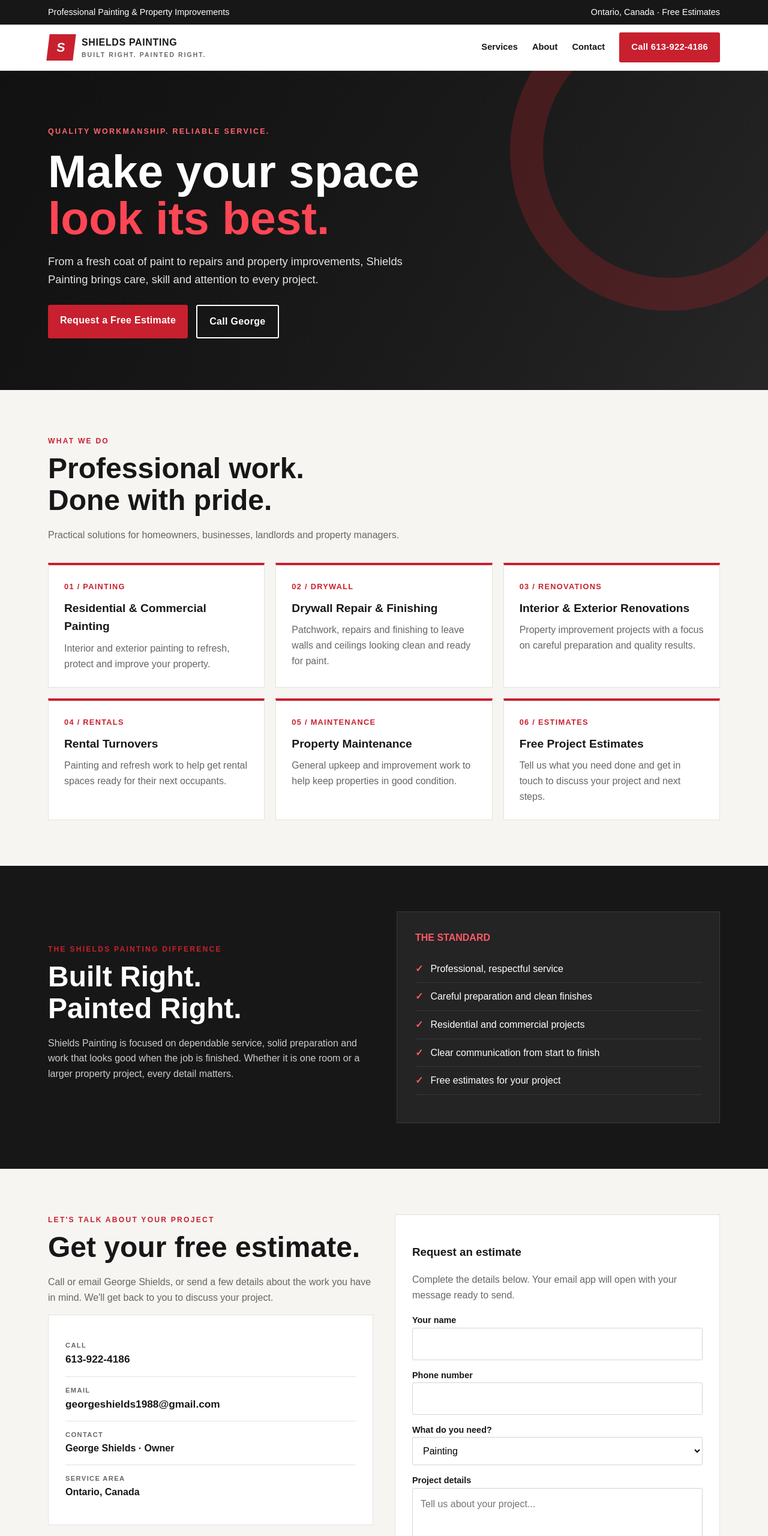
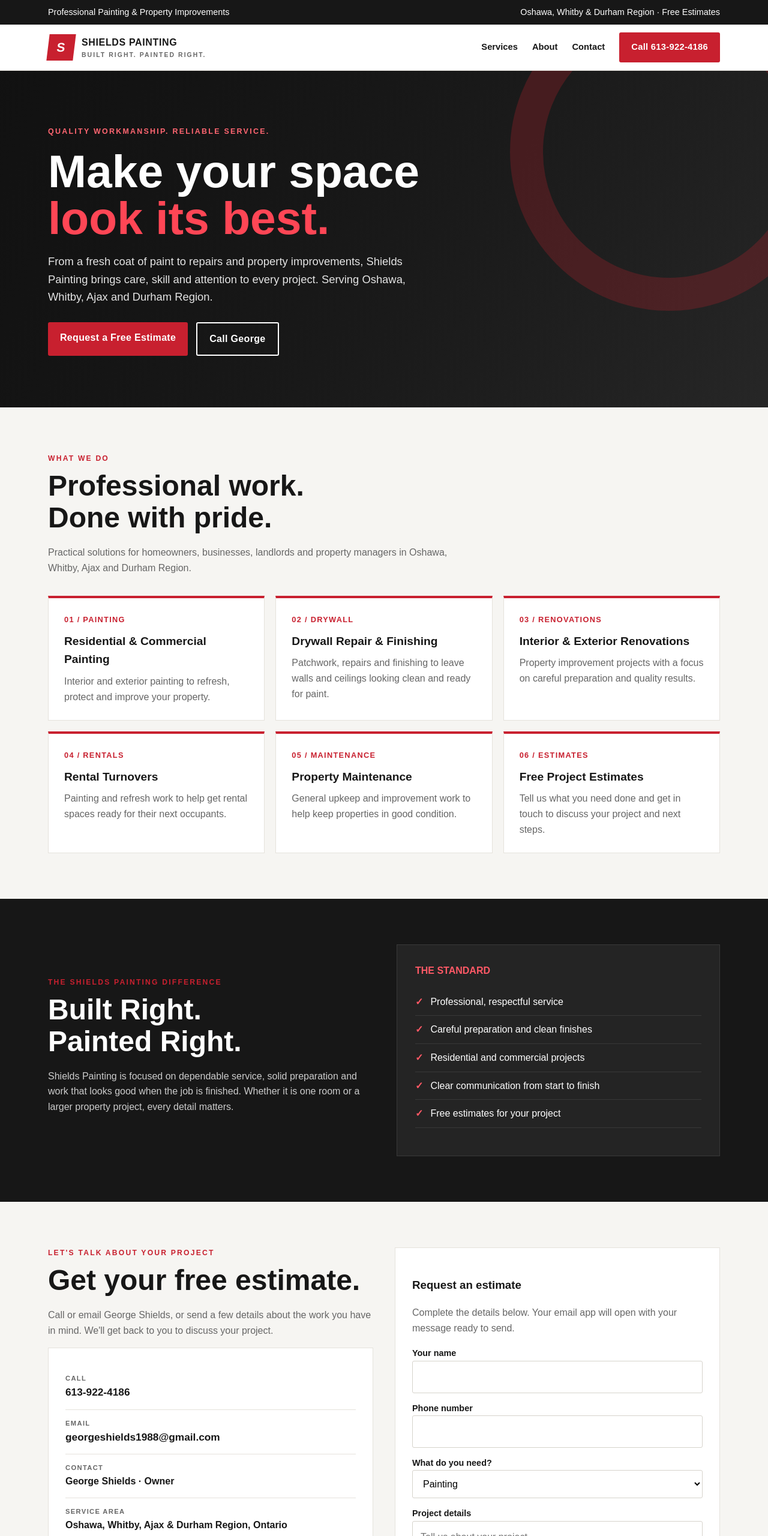
Before and after one commit to ShieldsPainting/ShieldsPainting, a plain HTML site: page index.html in a window 1280 px wide. Shown: the top 2560 px of the page at 60% size. Drawn offline with Linux system fonts and the light colour scheme.

Commit message:
Update service area to Oshawa, Whitby, Ajax and Durham Region

```diff
--- a/index.html
+++ b/index.html
@@ -6,13 +6,13 @@
   <meta name="theme-color" content="#171717">
   <meta name="robots" content="index, follow">
   <link rel="canonical" href="https://shieldspainting.github.io/ShieldsPainting/">
-  <meta name="description" content="Shields Painting provides residential and commercial painting, drywall repair, renovations, rental turnovers and property maintenance in Ontario. Request a free estimate.">
-  <meta name="keywords" content="Shields Painting, Ontario painter, residential painting, commercial painting, drywall repair, renovations, property maintenance">
+  <meta name="description" content="Shields Painting provides residential and commercial painting, drywall repair, renovations, rental turnovers and property maintenance in Oshawa, Whitby, Ajax and Durham Region, Ontario. Request a free estimate.">
+  <meta name="keywords" content="Shields Painting, painter Oshawa, painter Whitby, painter Ajax, Durham Region painter, Ontario painter, residential painting, commercial painting, drywall repair, renovations, property maintenance">
   <meta property="og:type" content="website">
   <meta property="og:url" content="https://shieldspainting.github.io/ShieldsPainting/">
   <meta property="og:title" content="Shields Painting | Built Right. Painted Right.">
-  <meta property="og:description" content="Professional painting, drywall repairs, renovations and property maintenance. Contact George for a free estimate.">
-  <title>Shields Painting | Built Right. Painted Right.</title>
+  <meta property="og:description" content="Professional painting, drywall repairs, renovations and property maintenance in Oshawa, Whitby, Ajax and Durham Region. Contact George for a free estimate.">
+  <title>Shields Painting | Painters in Oshawa, Whitby & Durham Region</title>
   <style>
     :root{--ink:#171717;--red:#c8202f;--paper:#f6f5f2;--muted:#666;--white:#fff;--line:#e5e2dc}
     *{box-sizing:border-box}html{scroll-behavior:smooth}body{margin:0;font-family:Arial,Helvetica,sans-serif;color:var(--ink);background:var(--paper);line-height:1.6}
@@ -38,12 +38,12 @@
     "@type": "HomeAndConstructionBusiness",
     "name": "Shields Painting",
     "url": "https://shieldspainting.github.io/ShieldsPainting/",
-    "description": "Residential and commercial painting, drywall repair, renovations, rental turnovers and property maintenance in Ontario, Canada.",
+    "description": "Residential and commercial painting, drywall repair, renovations, rental turnovers and property maintenance in Oshawa, Whitby, Ajax and Durham Region, Ontario, Canada.",
     "telephone": "+1-613-922-4186",
     "email": "georgeshields1988@gmail.com",
     "areaServed": {
       "@type": "AdministrativeArea",
-      "name": "Ontario, Canada"
+      "name": "Oshawa, Whitby, Ajax and Durham Region, Ontario, Canada"
     },
     "founder": {
       "@type": "Person",
@@ -62,7 +62,7 @@
   </script>
 </head>
 <body>
-  <div class="top"><div class="wrap"><span>Professional Painting & Property Improvements</span><span>Ontario, Canada · Free Estimates</span></div></div>
+  <div class="top"><div class="wrap"><span>Professional Painting & Property Improvements</span><span>Oshawa, Whitby & Durham Region · Free Estimates</span></div></div>
   <header><nav class="wrap">
     <a class="brand" href="#home" aria-label="Shields Painting home"><span class="mark">S</span><span>SHIELDS PAINTING<small>BUILT RIGHT. PAINTED RIGHT.</small></span></a>
     <div class="links"><a href="#services">Services</a><a href="#about">About</a><a href="#contact">Contact</a><a class="btn" href="tel:+16139224186">Call 613-922-4186</a></div>
@@ -71,12 +71,12 @@
     <section class="hero" id="home"><div class="wrap">
       <div class="eyebrow">Quality workmanship. Reliable service.</div>
       <h1>Make your space<br><span>look its best.</span></h1>
-      <p>From a fresh coat of paint to repairs and property improvements, Shields Painting brings care, skill and attention to every project.</p>
+      <p>From a fresh coat of paint to repairs and property improvements, Shields Painting brings care, skill and attention to every project. Serving Oshawa, Whitby, Ajax and Durham Region.</p>
       <div class="hero-actions"><a class="btn" href="#contact">Request a Free Estimate</a><a class="btn outline" href="tel:+16139224186">Call George</a></div>
     </div></section>
     <section id="services"><div class="wrap">
       <div class="section-tag">What we do</div><h2>Professional work.<br>Done with pride.</h2>
-      <p class="intro">Practical solutions for homeowners, businesses, landlords and property managers.</p>
+      <p class="intro">Practical solutions for homeowners, businesses, landlords and property managers in Oshawa, Whitby, Ajax and Durham Region.</p>
       <div class="services">
         <article class="service"><div class="num">01 / PAINTING</div><h3>Residential & Commercial Painting</h3><p>Interior and exterior painting to refresh, protect and improve your property.</p></article>
         <article class="service"><div class="num">02 / DRYWALL</div><h3>Drywall Repair & Finishing</h3><p>Patchwork, repairs and finishing to leave walls and ceilings looking clean and ready for paint.</p></article>
@@ -96,7 +96,7 @@
           <div class="contact-line"><small>Call</small><a href="tel:+16139224186">613-922-4186</a></div>
           <div class="contact-line"><small>Email</small><a href="mailto:georgeshields1988@gmail.com">georgeshields1988@gmail.com</a></div>
           <div class="contact-line"><small>Contact</small><strong>George Shields · Owner</strong></div>
-          <div class="contact-line"><small>Service area</small><strong>Ontario, Canada</strong></div>
+          <div class="contact-line"><small>Service area</small><strong>Oshawa, Whitby, Ajax &amp; Durham Region, Ontario</strong></div>
         </div>
       </div>
       <div class="contact-card"><h3>Request an estimate</h3><p class="intro">Complete the details below. Your email app will open with your message ready to send.</p>
@@ -110,7 +110,7 @@
       </div>
     </div></section>
   </main>
-  <footer><div class="wrap"><span>© <span id="year"></span> <strong>Shields Painting</strong>. All rights reserved.</span><span>Built Right. Painted Right. · Ontario, Canada</span></div></footer>
+  <footer><div class="wrap"><span>© <span id="year"></span> <strong>Shields Painting</strong>. All rights reserved.</span><span>Built Right. Painted Right. · Oshawa, Whitby &amp; Durham Region, Ontario</span></div></footer>
   <script>
     document.getElementById('year').textContent = new Date().getFullYear();
     document.getElementById('estimate').addEventListener('submit', function(e) {
```
